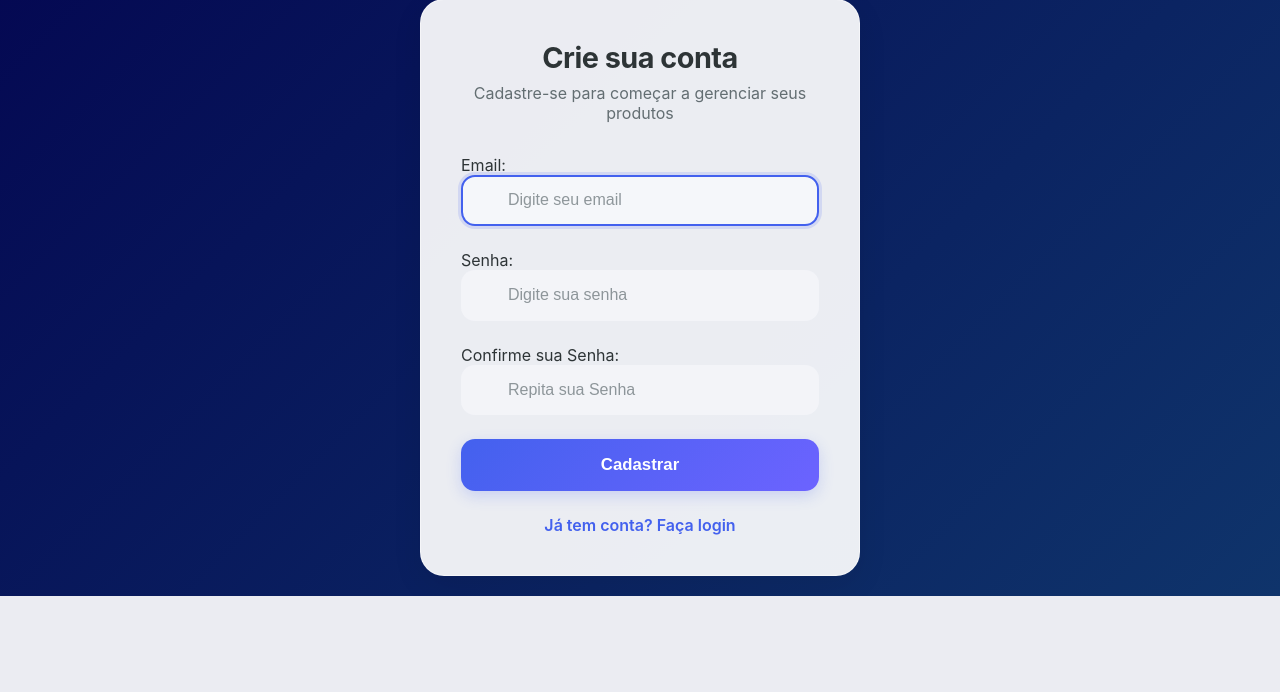
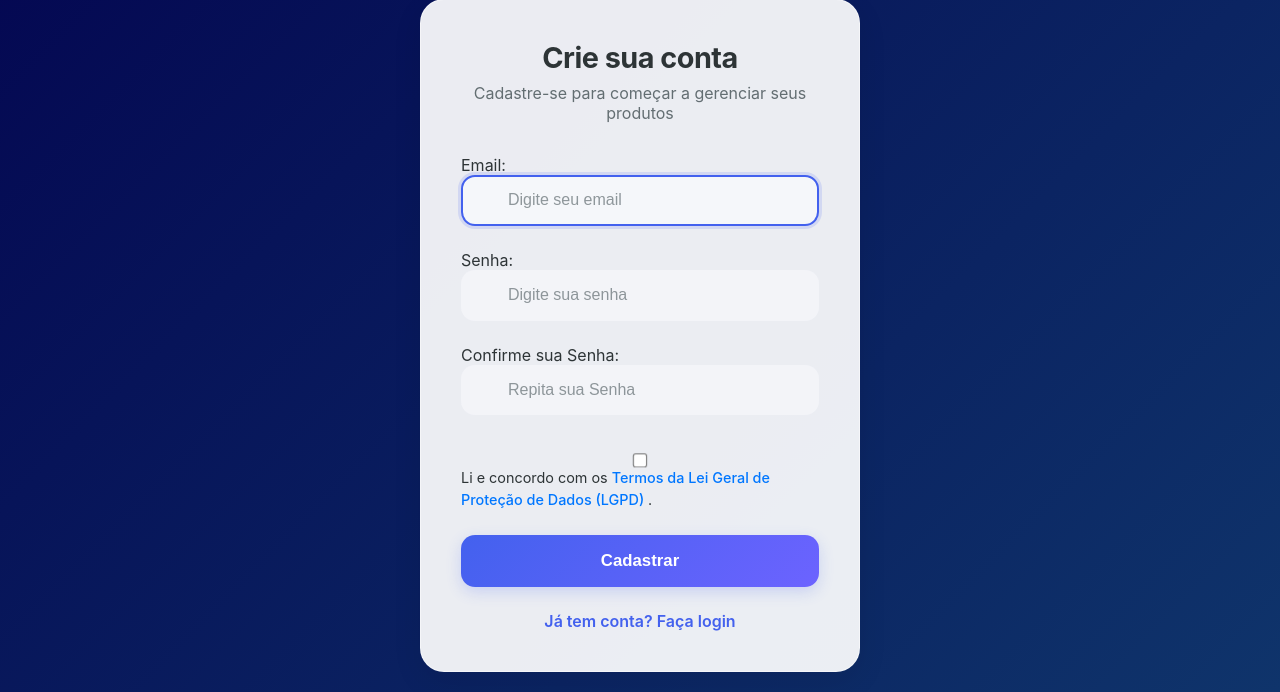
Before and after one commit to gabriellemosc/Inventory-Management-System, a Django app: page /register_view/ in a window 1280 px wide. Shown: the part 212-904 px from the top of the page. Before the commit the page ends 808 px from the top, so only its background shows below. Run offline with Django 4.2, Linux system fonts and the light colour scheme.

Commit message:
LGPD politics terms added

```diff
--- a/inventory/static/inventory/css/login.css
+++ b/inventory/static/inventory/css/login.css
@@ -416,3 +416,25 @@ body {
         font-size: 1.5rem;
     }
 }
+
+
+.lgpd-consent {
+    margin-top: 15px;
+    font-size: 0.9rem;
+    line-height: 1.5;
+  }
+
+  .lgpd-consent input[type="checkbox"] {
+    margin-right: 8px;
+    transform: scale(1.1);
+  }
+
+  .lgpd-consent a {
+    color: #0077ff;
+    text-decoration: none;
+    font-weight: 500;
+  }
+
+  .lgpd-consent a:hover {
+    text-decoration: underline;
+  }
--- a/inventory/templates/inventory/User/register.html
+++ b/inventory/templates/inventory/User/register.html
@@ -28,6 +28,8 @@
             {% csrf_token %}
             {{ form.non_field_errors }}
 
+
+
             <div class="form-group">
                 {{ form.email.label_tag }}
                 {{ form.email }}
@@ -46,12 +48,35 @@
                 {{ form.password2.errors }}
             </div>
 
+
+    <!-- Checkbox de consentimento LGPD -->
+    <div class="form-group lgpd-consent">
+        <input type="checkbox" id="lgpd" name="lgpd" required>
+        <label for="lgpd">
+            Li e concordo com os
+            <a href="https://www.planalto.gov.br/ccivil_03/_ato2015-2018/2018/lei/l13709.htm" target="_blank">
+                Termos da Lei Geral de Proteção de Dados (LGPD)
+            </a>.
+        </label>
+    </div>
+
+
             <button type="submit" class="btn-login">Cadastrar</button>
 
             <div class="extra-links">
                 <a href="{% url 'login_view' %}">Já tem conta? Faça login</a>
             </div>
         </form>
+
+        <script>
+            function validateLGPD(){
+                const checkbox = document.getElementById('lgpd');
+
+                if(!checkbox.checked){
+                    alert("Você precisa concordar com os Termos da LGPD antes de continuar")
+                }
+            }
+        </script>
     </div>
 </div>
 </body>
```
